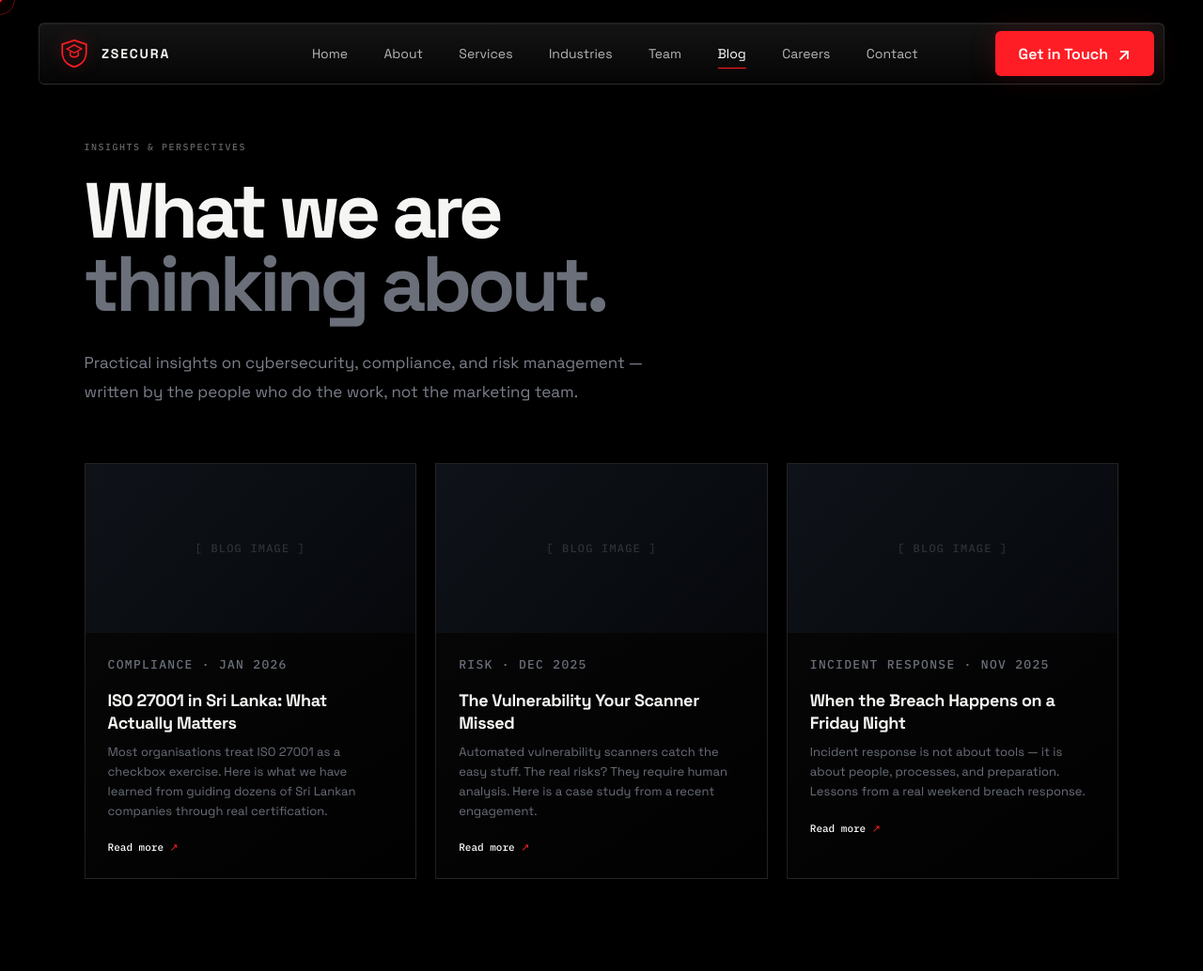
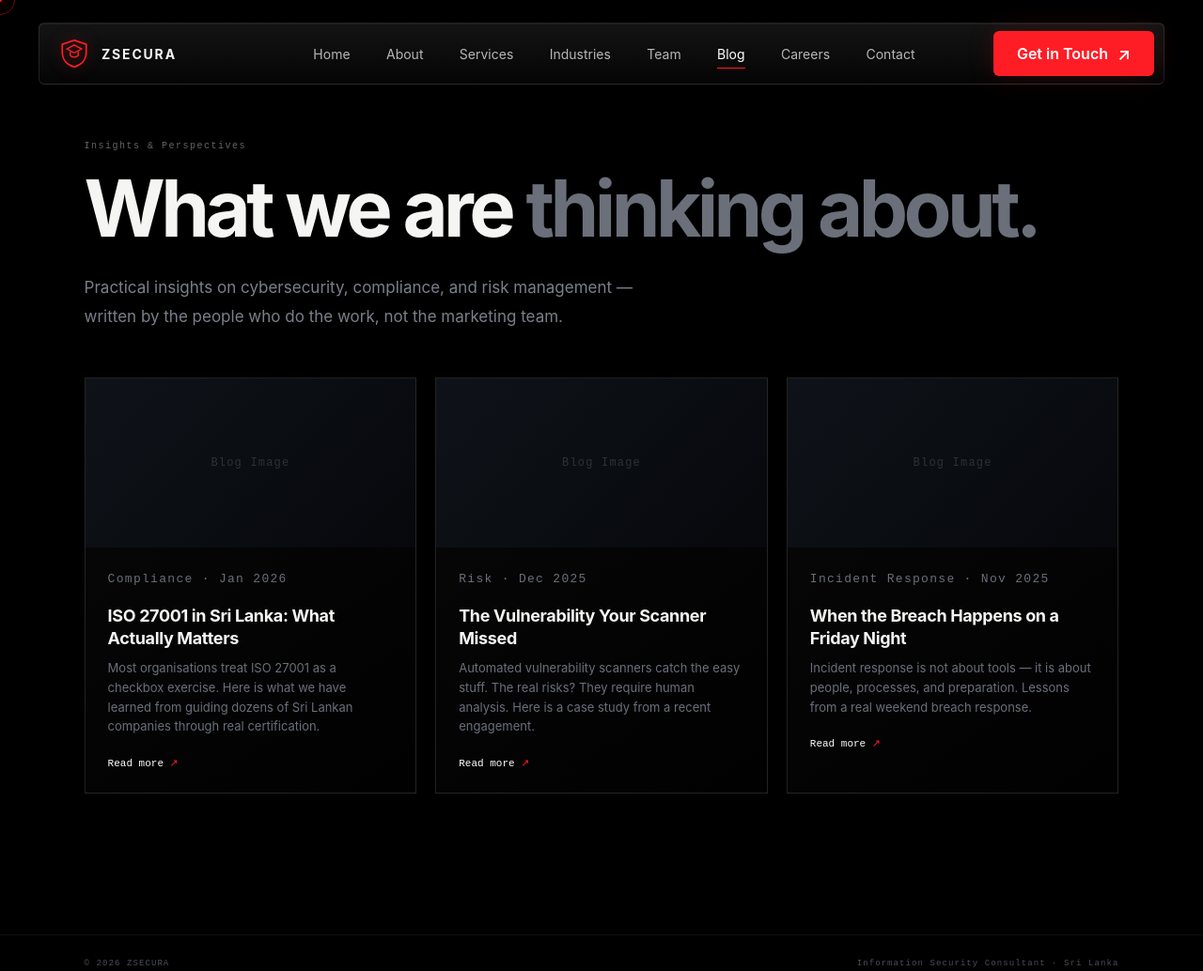
Before and after one commit to gunpro913/ZSecura-v2, a plain HTML site: page blog.html in a window 1280 px wide. Shown: the top 1034 px of the page at 94% size. Drawn offline with Linux system fonts and the light colour scheme.

Commit message:
Update blog.html with new meta and content changes

```diff
--- a/blog.html
+++ b/blog.html
@@ -4,12 +4,13 @@
   <meta charset="UTF-8" />
   <meta name="viewport" content="width=device-width, initial-scale=1.0" />
   <meta name="description" content="ZSecura Blog — Insights on cybersecurity, compliance, and risk management from Sri Lanka's leading security consultants." />
-  <meta name="theme-color" content="#050609" />
+  <meta name="theme-color" content="#0a0612" />
   <title>Blog — ZSecura</title>
   <link rel="preconnect" href="https://fonts.googleapis.com">
   <link rel="preconnect" href="https://fonts.gstatic.com" crossorigin>
-  <link href="https://fonts.googleapis.com/css2?family=IBM+Plex+Mono:wght@400;500;600&family=Space+Grotesk:wght@400;500;600;700&display=swap" rel="stylesheet">
+  <link href="https://fonts.googleapis.com/css2?family=Crimson+Text:ital,wght@0,400;0,600;0,700;1,400&family=Source+Serif+4:ital,opsz,wght@0,8..60,400;0,8..60,600;0,8..60,700;1,8..60,400&display=swap" rel="stylesheet">
   <link rel="stylesheet" href="styles.css" />
+<base target="_blank">
 </head>
 <body>
   <div class="preloader">
@@ -26,12 +27,12 @@
       </a>
       <div class="nav-links" id="primary-links">
         <a href="index.html">Home</a>
-        <a href="about.html">About</a>
-        <a href="services.html">Services</a>
+        <a href="About.html">About</a>
+        <a href="services/">Services</a>
         <a href="industries.html">Industries</a>
         <a href="team.html">Team</a>
         <a class="active" href="blog.html">Blog</a>
-        <a href="careers.html">Careers</a>
+        <a href="career.html">Careers</a>
         <a href="contact.html">Contact</a>
       </div>
       <a class="nav-cta" href="contact.html">Get in Touch <span>↗</span></a>
@@ -42,33 +43,35 @@
   <main class="site-shell">
     <section class="page-section">
       <div class="section-inner reveal">
-        <p class="section-label">INSIGHTS & PERSPECTIVES</p>
-        <h2 class="slide-up-reveal">What we are<br><em>thinking about.</em></h2>
-        <p class="section-copy reveal-text" style="margin-bottom: 60px;">Practical insights on cybersecurity, compliance, and risk management — written by the people who do the work, not the marketing team.</p>
+        <div class="section-header">
+          <p class="section-label">Insights & Perspectives</p>
+          <h2 class="slide-up-reveal">What we are <em>thinking about.</em></h2>
+        </div>
+        <p class="section-copy reveal-text" style="margin-bottom: var(--space-8);">Practical insights on cybersecurity, compliance, and risk management — written by the people who do the work, not the marketing team.</p>
 
         <div class="blog-grid">
           <article class="blog-card">
-            <div class="blog-thumb">[ BLOG IMAGE ]</div>
+            <div class="blog-thumb">Blog Image</div>
             <div class="blog-content">
-              <p class="blog-meta">COMPLIANCE · JAN 2026</p>
+              <p class="blog-meta">Compliance · Jan 2026</p>
               <h3>ISO 27001 in Sri Lanka: What Actually Matters</h3>
               <p>Most organisations treat ISO 27001 as a checkbox exercise. Here is what we have learned from guiding dozens of Sri Lankan companies through real certification.</p>
               <a href="#">Read more <span>↗</span></a>
             </div>
           </article>
           <article class="blog-card">
-            <div class="blog-thumb">[ BLOG IMAGE ]</div>
+            <div class="blog-thumb">Blog Image</div>
             <div class="blog-content">
-              <p class="blog-meta">RISK · DEC 2025</p>
+              <p class="blog-meta">Risk · Dec 2025</p>
               <h3>The Vulnerability Your Scanner Missed</h3>
               <p>Automated vulnerability scanners catch the easy stuff. The real risks? They require human analysis. Here is a case study from a recent engagement.</p>
               <a href="#">Read more <span>↗</span></a>
             </div>
           </article>
           <article class="blog-card">
-            <div class="blog-thumb">[ BLOG IMAGE ]</div>
+            <div class="blog-thumb">Blog Image</div>
             <div class="blog-content">
-              <p class="blog-meta">INCIDENT RESPONSE · NOV 2025</p>
+              <p class="blog-meta">Incident Response · Nov 2025</p>
               <h3>When the Breach Happens on a Friday Night</h3>
               <p>Incident response is not about tools — it is about people, processes, and preparation. Lessons from a real weekend breach response.</p>
               <a href="#">Read more <span>↗</span></a>
@@ -79,7 +82,7 @@
     </section>
   </main>
 
-  <footer><span>© 2026 ZSECURA</span><span>INFORMATION SECURITY CONSULTANT · SRI LANKA</span></footer>
+  <footer><span>© <span id="year">2026</span> ZSECURA</span><span>Information Security Consultant · Sri Lanka</span></footer>
   <script src="script.js"></script>
 </body>
 </html>
```
